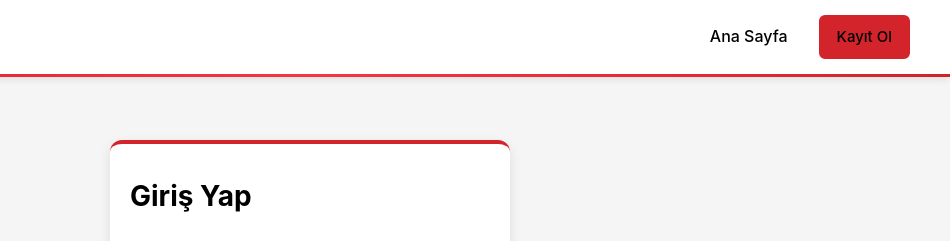
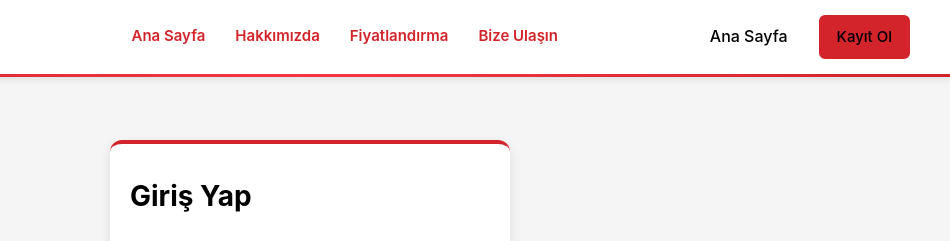
Before and after one commit to goktugyigit/kolaytara, a website: page public/login.html in a window 1280 px wide. Shown: the top 241 px of the page, 330-1280 px from the left. Drawn offline with Linux system fonts and the light colour scheme.

Commit message:
Update: Navbar yeniden tasarlandı - ortada kırmızı menü linkleri eklendi

```diff
--- a/public/assets/styles.css
+++ b/public/assets/styles.css
@@ -54,6 +54,7 @@ body {
   left: 0;
   right: 0;
   z-index: 1000;
+  gap: 40px;
 }
 
 .navbar::after {
@@ -96,6 +97,29 @@ body {
 
 .logo:hover {
   transform: scale(1.05);
+}
+
+.nav-menu {
+  display: flex;
+  gap: 30px;
+  align-items: center;
+  flex: 1;
+  justify-content: center;
+}
+
+.nav-menu-link {
+  text-decoration: none;
+  color: #d2242a;
+  font-weight: 600;
+  font-size: 15px;
+  transition: all 0.3s;
+  padding: 8px 0;
+  border-bottom: 2px solid transparent;
+}
+
+.nav-menu-link:hover {
+  color: #b01e24;
+  border-bottom-color: #d2242a;
 }
 
 .nav-links {
@@ -480,11 +504,16 @@ input[type=text]:focus {
 
   .navbar {
     padding: 10px 20px;
+    gap: 15px;
   }
 
   .logo {
     height: 38px;
     max-width: 200px;
+  }
+
+  .nav-menu {
+    display: none;
   }
 
   .nav-links {
@@ -528,11 +557,16 @@ input[type=text]:focus {
 
   .navbar {
     padding: 8px 12px;
+    gap: 10px;
   }
 
   .logo {
     height: 28px;
     max-width: 140px;
+  }
+
+  .nav-menu {
+    display: none;
   }
 
   .nav-links {
--- a/public/login.html
+++ b/public/login.html
@@ -13,6 +13,12 @@
     <a href="index.html" class="logo-link">
       <img src="assets/logo.png?v=2" class="logo" alt="KolayTara Logo">
     </a>
+    <div class="nav-menu">
+      <a href="index.html" class="nav-menu-link">Ana Sayfa</a>
+      <a href="index.html#hakkimizda" class="nav-menu-link">Hakkımızda</a>
+      <a href="index.html#fiyatlandirma" class="nav-menu-link">Fiyatlandırma</a>
+      <a href="index.html#iletisim" class="nav-menu-link">Bize Ulaşın</a>
+    </div>
     <div class="nav-links">
       <a href="index.html">Ana Sayfa</a>
       <a href="register.html" class="btn">Kayıt Ol</a>
```
Also changed, not shown: public/dashboard.html (+6 -0 lines), public/index.html (+6 -0 lines), public/register.html (+6 -0 lines), LOGO_GUNCELLEME.md (added).
